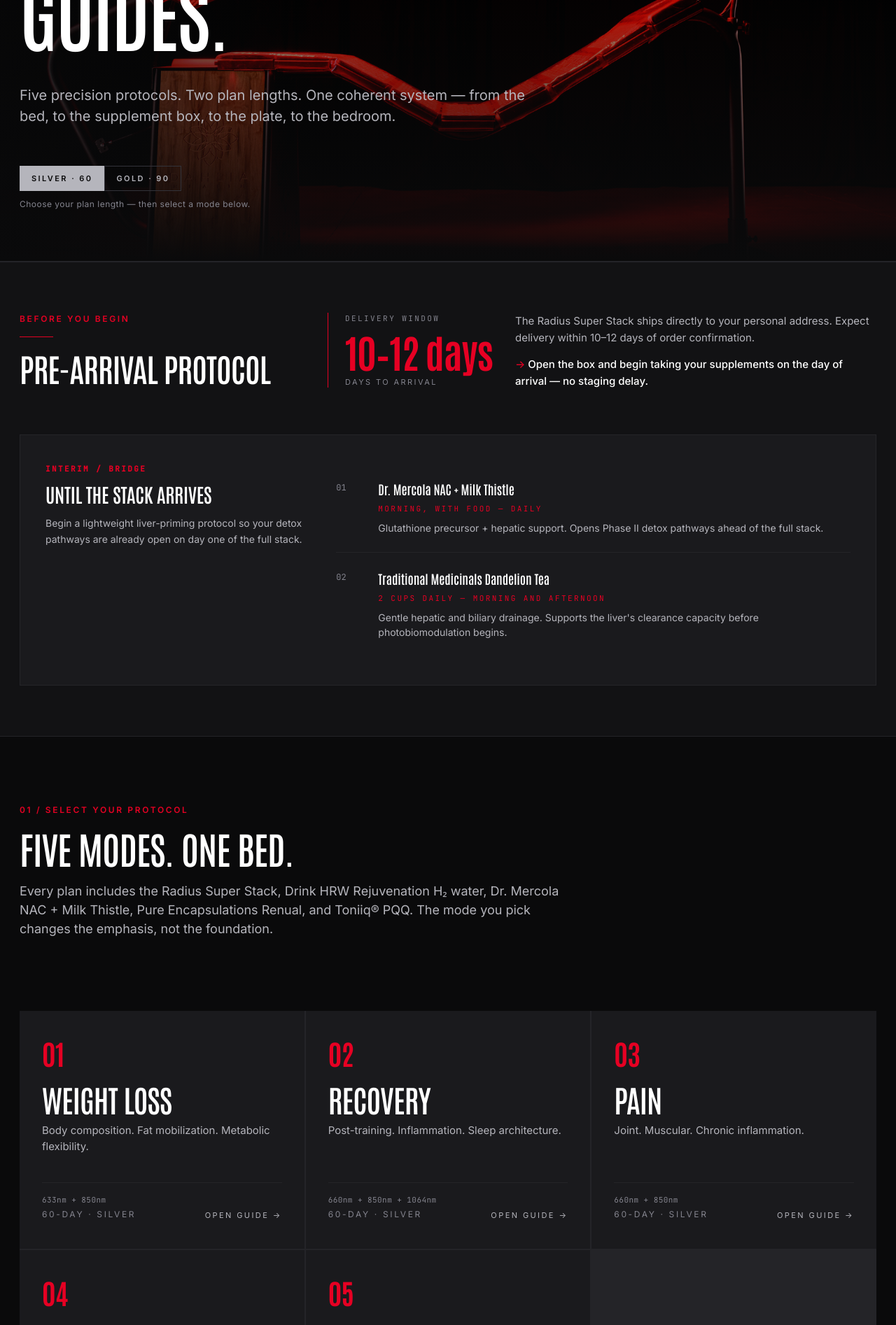
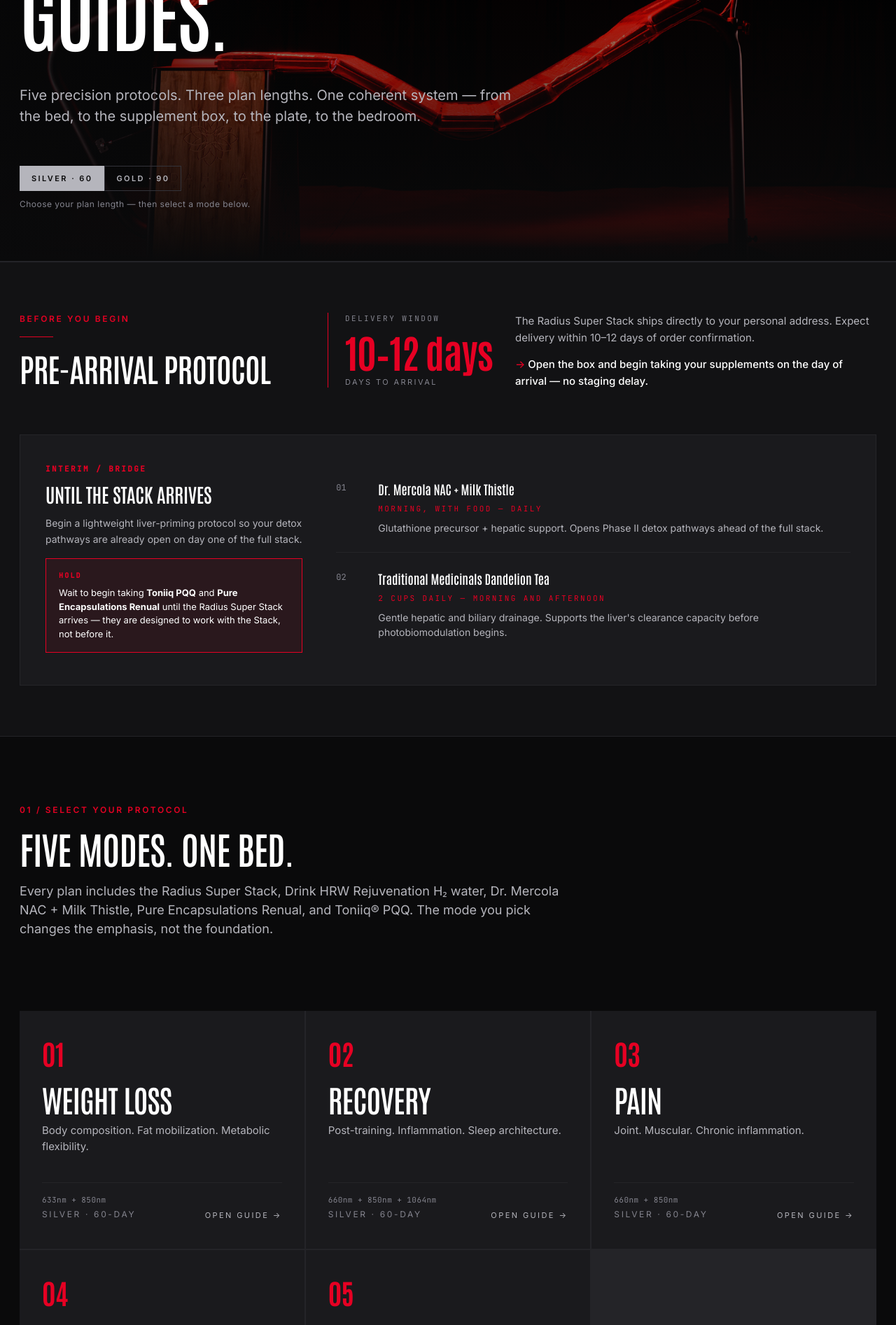
Before and after one commit to drdanmartin/Health-Guide, a React (Vite) app: page / in a window 1280 px wide. Shown: the part 420-2314 px from the top of the page at 70% size. Built offline with nearby package versions, Linux system fonts and the light colour scheme.

Commit message:
Update homepage for three plan lengths

```diff
--- a/src/components/Home.jsx
+++ b/src/components/Home.jsx
@@ -50,7 +50,16 @@
               <h3 style={{ fontFamily: 'var(--font-display)', fontSize: 28, fontWeight: 600, letterSpacing: '-0.01em', lineHeight: 1.1, margin: 0, marginBottom: 16, textTransform: 'uppercase' }}>
                 {pa.interim.title}
               </h3>
-              <p style={{ color: 'var(--fg-2)', fontSize: 14, lineHeight: 1.6, margin: 0 }}>{pa.interim.lede}</p>
+              <p style={{ color: 'var(--fg-2)', fontSize: 14, lineHeight: 1.6, margin: 0, marginBottom: 16 }}>{pa.interim.lede}</p>
+
+              <div style={{ background: 'rgba(230, 0, 35, 0.08)', border: '1px solid var(--accent)', padding: '16px 18px', marginTop: 12 }}>
+                <div style={{ fontFamily: 'var(--font-mono)', fontSize: 10, letterSpacing: 'var(--tr-eyebrow)', textTransform: 'uppercase', color: 'var(--accent)', fontWeight: 700, marginBottom: 8 }}>
+                  Hold
+                </div>
+                <p style={{ color: 'var(--fg-1)', fontSize: 13, lineHeight: 1.5, margin: 0 }}>
+                  Wait to begin taking <strong>Toniiq PQQ</strong> and <strong>Pure Encapsulations Renual</strong> until the Radius Super Stack arrives — they are designed to work with the Stack, not before it.
+                </p>
+              </div>
             </div>
 
             <div style={{ display: 'grid', gap: 1, background: 'var(--border-subtle)' }}>
@@ -78,8 +87,15 @@
   );
 }
 
+function planMeta(duration) {
+  if (duration === 'accelerator') return { label: 'Accelerator · 45-day' };
+  if (duration === 'silver') return { label: 'Silver · 60-day' };
+  return { label: 'Gold · 90-day' };
+}
+
 function ModeCard({ mode, duration, onClick }) {
   const [hover, setHover] = useState(false);
+  const { label } = planMeta(duration);
   return (
     <div
       onClick={onClick}
@@ -112,7 +128,7 @@
         <div>
           <div style={{ fontFamily: 'var(--font-mono)', fontSize: 11, color: 'var(--fg-3)', letterSpacing: '0.04em' }}>{mode.wavelength}</div>
           <div style={{ fontSize: 12, color: 'var(--fg-3)', marginTop: 4, textTransform: 'uppercase', letterSpacing: 'var(--tr-eyebrow)' }}>
-            {duration === 'silver' ? '60-day · Silver' : '90-day · Gold'}
+            {label}
           </div>
         </div>
         <div style={{ fontFamily: 'var(--font-sans)', fontSize: 11, letterSpacing: 'var(--tr-eyebrow)', textTransform: 'uppercase', color: hover ? 'var(--accent)' : 'var(--fg-2)', transition: 'color var(--dur-fast) var(--ease-out)' }}>
@@ -150,7 +166,7 @@
               Health <br /> Guides.
             </h1>
             <p className="lede" style={{ fontSize: 20, maxWidth: '58ch' }}>
-              Five precision protocols. Two plan lengths. One coherent system — from
+              Five precision protocols. Three plan lengths. One coherent system — from
               the bed, to the supplement box, to the plate, to the bedroom.
             </p>
             <div style={{ marginTop: 8 }}>
```
